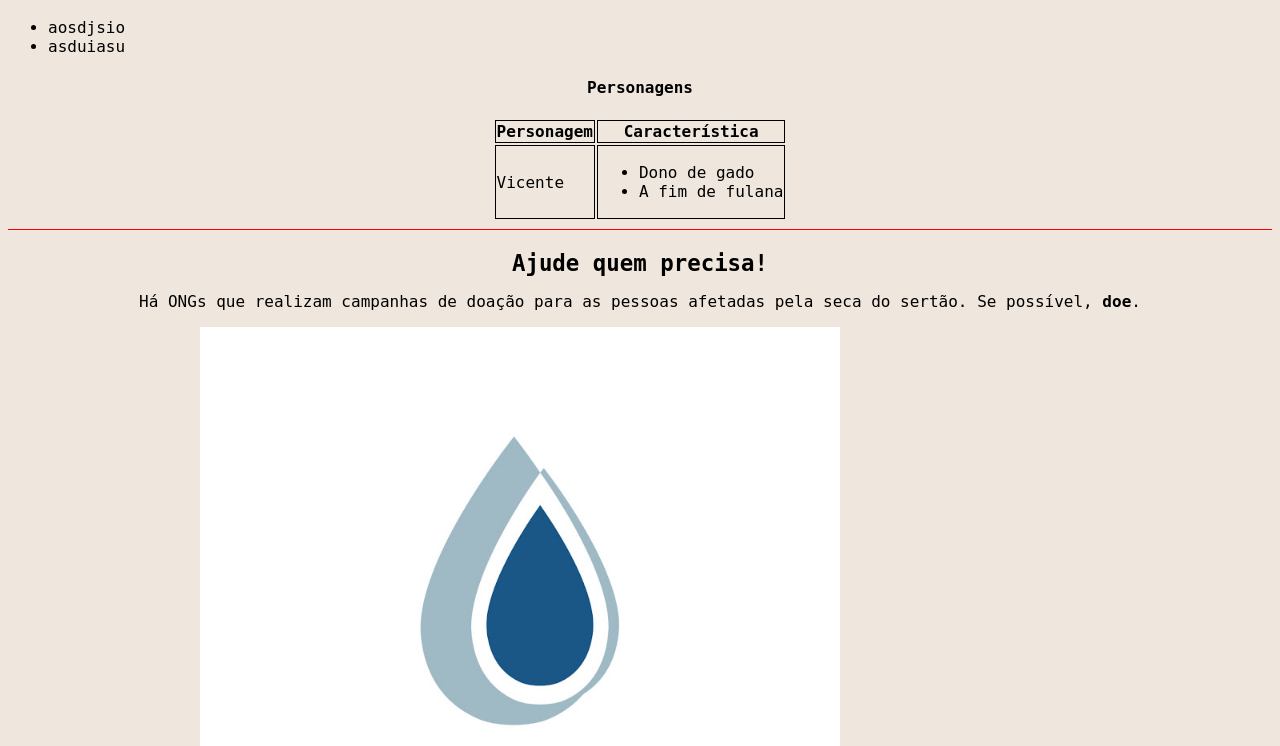
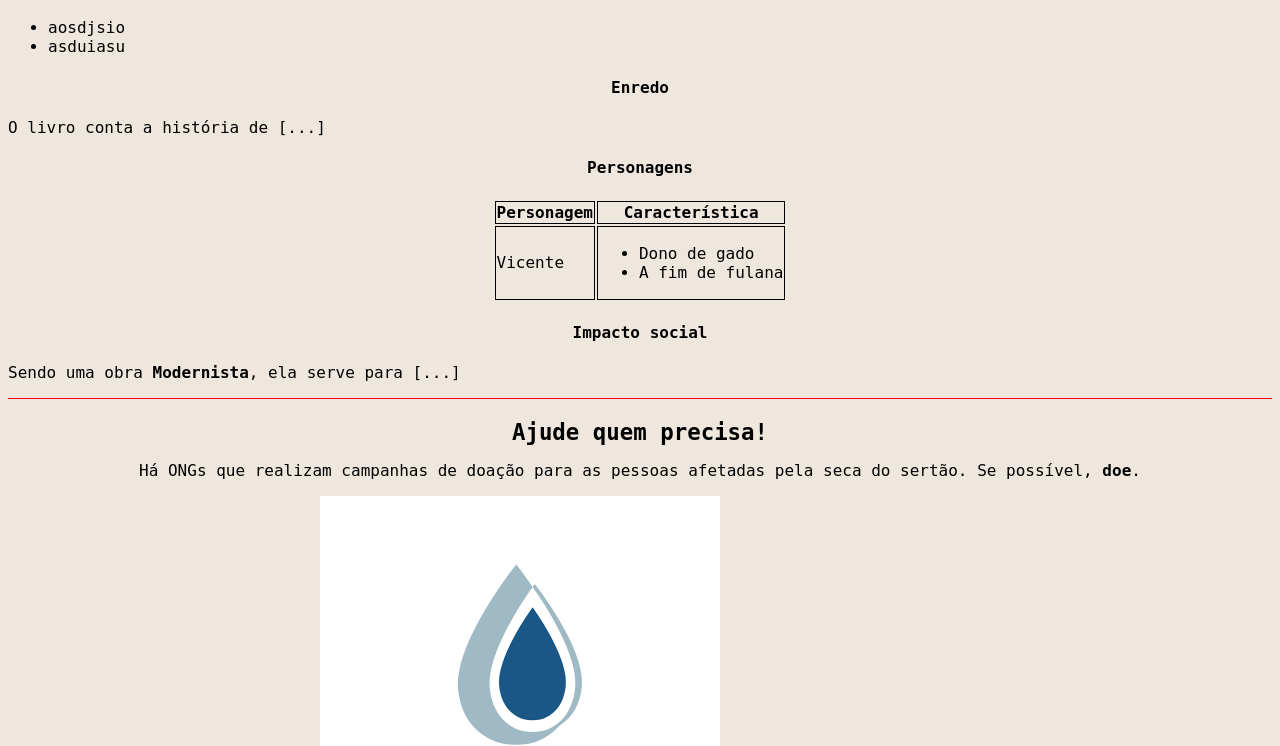
Before and after one commit to Hydro-GMVB/literatura, a plain HTML site: page index.html in a window 1280 px wide. Shown: the part 1798-2544 px from the top of the page. Drawn offline with Linux system fonts and the light colour scheme.

Commit message:
feature: seçoes enredo & impacto social; tamanho das ongs replanejado

```diff
--- a/index.html
+++ b/index.html
@@ -42,6 +42,9 @@
             <li>asduiasu</li>
         </ul>
 
+        <h4>Enredo</h4>
+        <p>O livro conta a história de [...]</p>
+
         <h4>Personagens</h4>
         <table>
             <thead>
@@ -65,6 +68,10 @@
                 </tr>
             </tbody>
         </table>
+
+        <h4>Impacto social</h4>
+        <p>Sendo uma obra <strong>Modernista</strong>, ela serve para [...] </p>
+
     </div>
 
     <hr>
--- a/theme/theme.css
+++ b/theme/theme.css
@@ -55,7 +55,7 @@ footer img {
     display: block;
     margin-left: auto;
     margin-right: auto;
-    max-width: 80%;
+    max-width: 50%;
 }
 
 #o_quinze img {
```
